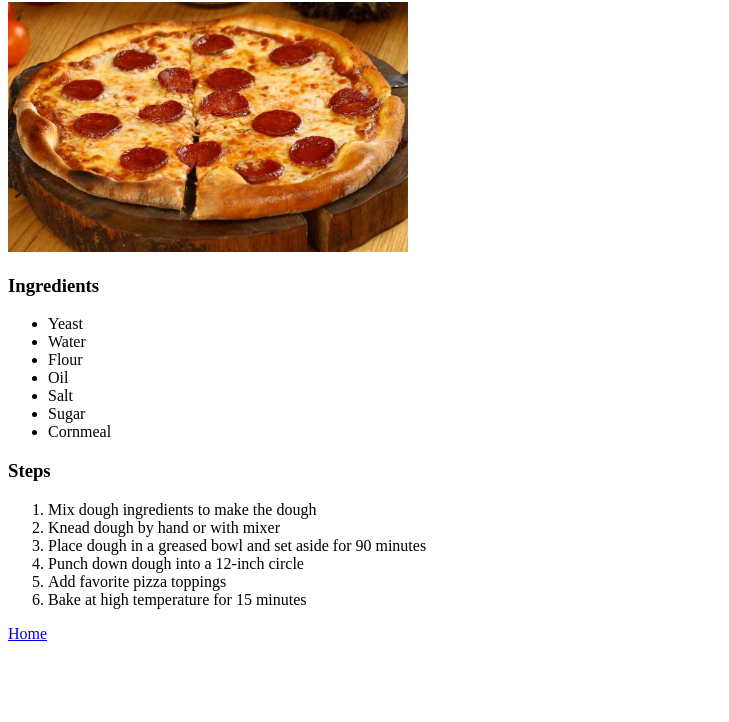
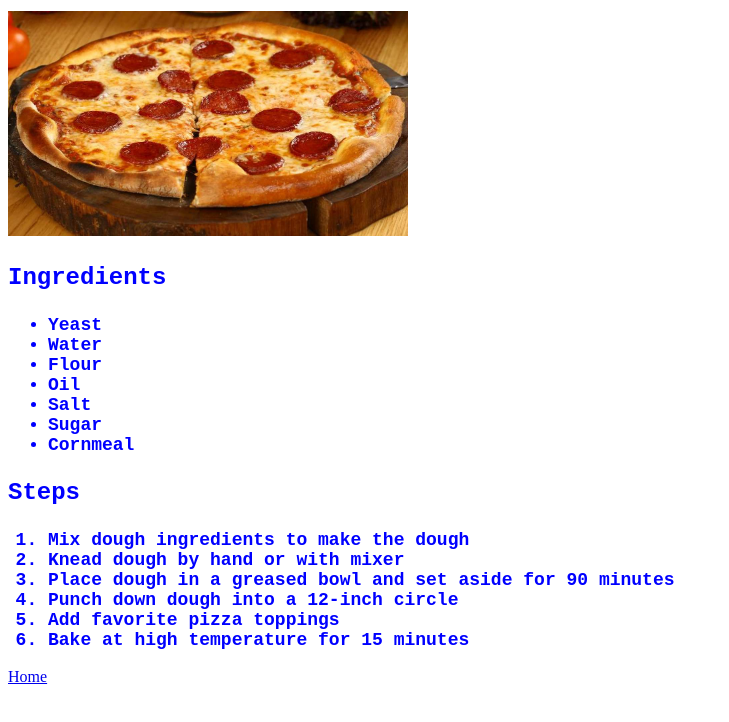
Before and after one commit to Jaum1204/odin-recipes, a plain HTML site: page recipes/pizza.html in a window 1280 px wide. Shown: the part 78-800 px from the top of the page, without its empty margins (0-729 px from the left). Drawn offline with Linux system fonts and the light colour scheme.

Commit message:
added simple css for practice

```diff
--- a/recipes/pizza.html
+++ b/recipes/pizza.html
@@ -3,12 +3,14 @@
 <head>
     <meta charset="UTF-8">
     <title>Pizza Recipe</title>
+
+    <link rel="stylesheet" href="../style.css">
 </head>
 <body>
-    <h1>Pizza</h1>
-    <img src="../images/pizza.jpg" alt="Pizza Image" height="250" width="400">
-    <h3>Ingredients</h3>
-    <ul>
+    <h1 class="title">Pizza</h1>
+    <img src="../images/pizza.jpg" alt="Pizza Image">
+    <h3 class="title sub">Ingredients</h3>
+    <ul id="list">
         <li>Yeast</li>
         <li>Water</li>
         <li>Flour</li>
@@ -18,8 +20,8 @@
         <li>Cornmeal</li>
     </ul>
 
-    <h3>Steps</h3>
-    <ol>
+    <h3 class="title sub">Steps</h3>
+    <ol id="list">
         <li>Mix dough ingredients to make the dough</li>
         <li>Knead dough by hand or with mixer</li>
         <li>Place dough in a greased bowl and set aside for 90 minutes</li>
--- /dev/null
+++ b/style.css
@@ -0,0 +1,20 @@
+#list,
+.title{
+    font-weight: 600;
+    font-size: 36px;
+    color: blue;
+    font-family: 'Courier New', Courier, monospace;
+}
+
+.sub{
+    font-size: 24px;
+}
+
+img{
+    height: auto;
+    width: 400px;
+}
+
+#list{
+    font-size: 18px;
+}
```
Also changed, not shown: index.html (+4 -1 lines), recipes/lasagna.html (+8 -6 lines), recipes/pancakes.html (+8 -6 lines).
